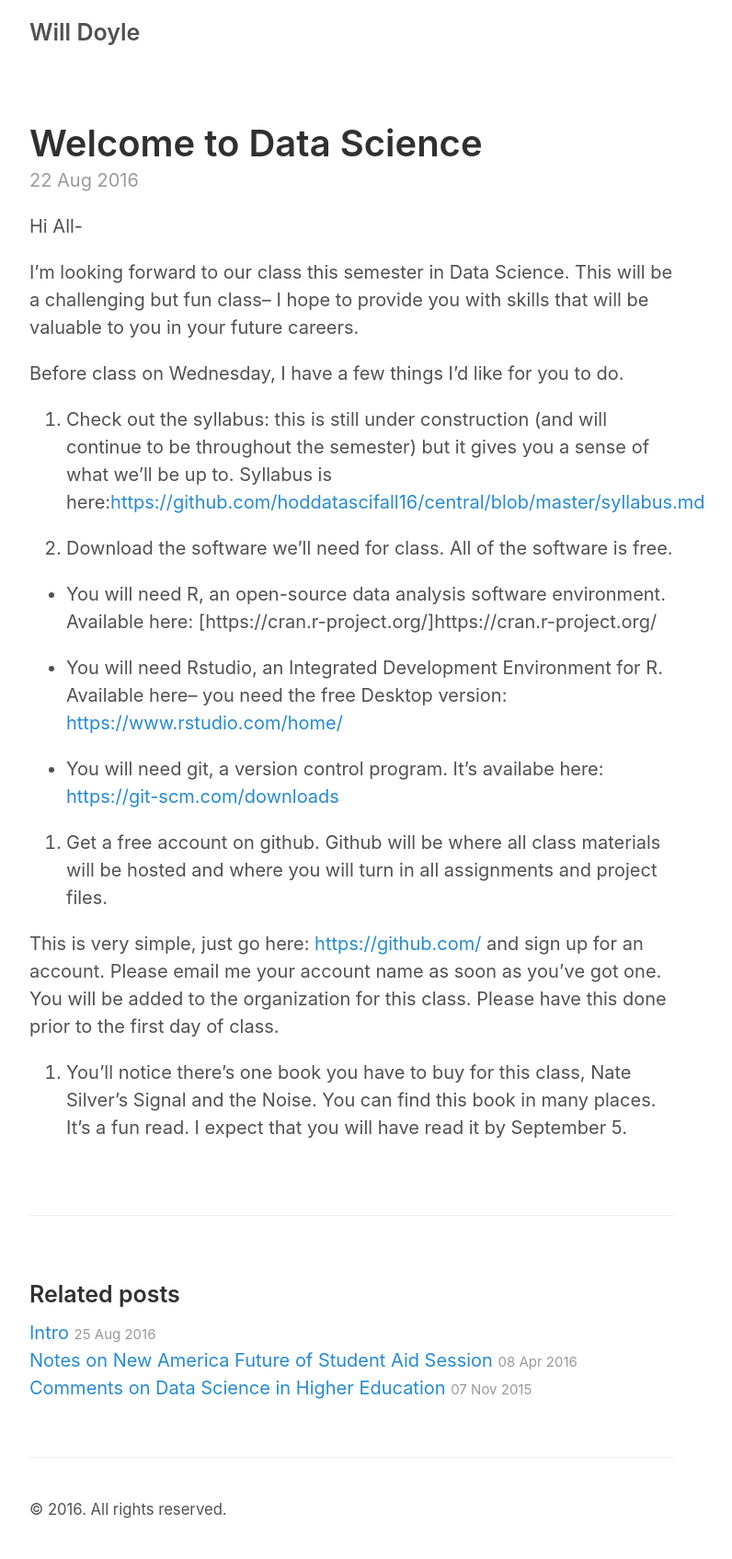
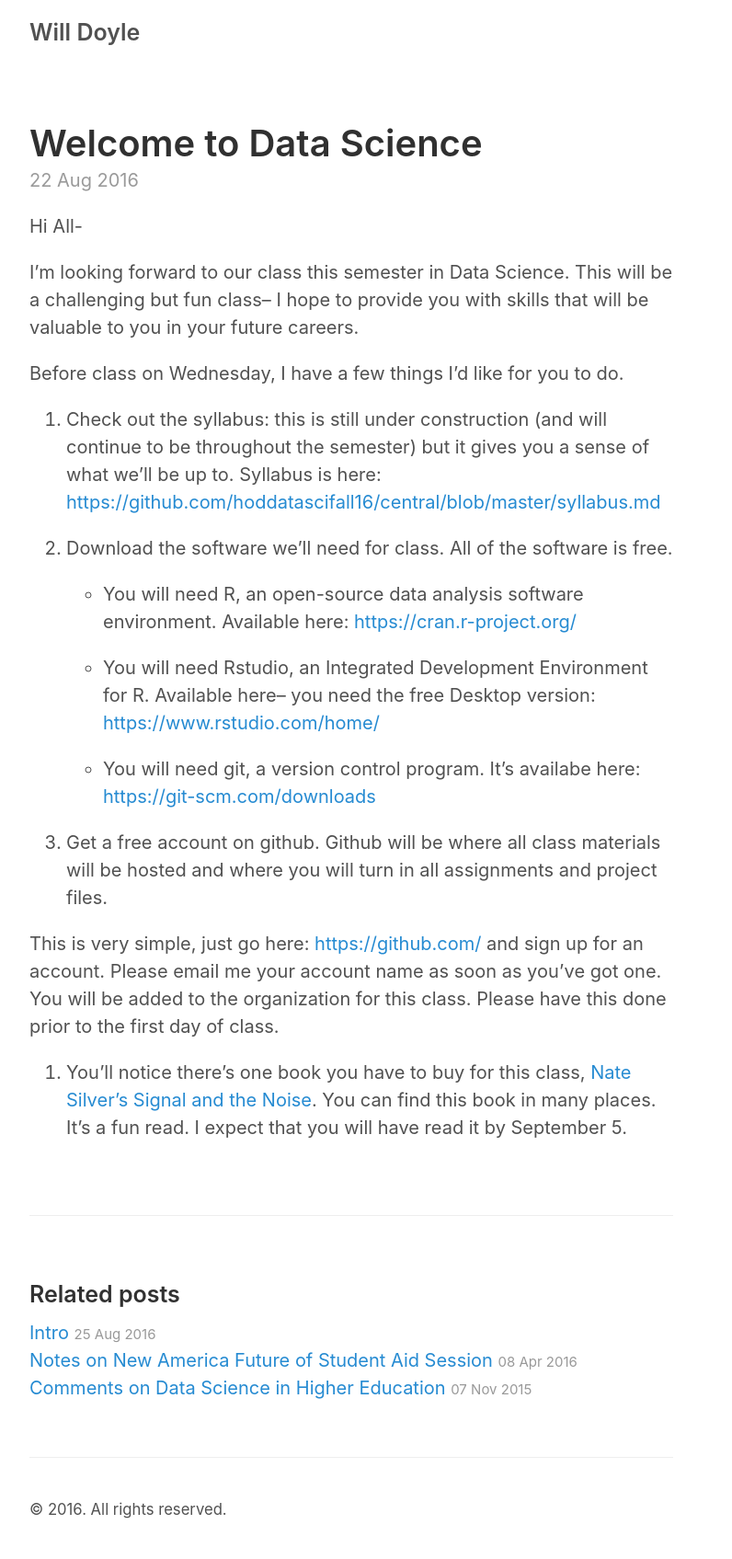
Before and after one commit to wdoyle42/wdoyle42.github.io, a Jekyll site: the page built from _posts/2016-08-22-welcome_to_data_sci.md, in a window 1280 px wide. Shown: the whole page at 92% size, without its empty margins (258-1054 px from the left). Built offline with Jekyll 4.4.1, drawn with Linux system fonts in a browser that asks for light colours; some of the changed lines change nothing that is shown.

Commit message:
Typos, links

```diff
--- a/_posts/2016-08-22-welcome_to_data_sci.md
+++ b/_posts/2016-08-22-welcome_to_data_sci.md
@@ -9,18 +9,18 @@ I'm looking forward to our class this semester in Data Science. This will be a c
 
 Before class on Wednesday, I have a few things I'd like for you to do.
 
-1. Check out the syllabus: this is still under construction (and will continue to be throughout the semester) but it gives you a sense of what we'll be up to. Syllabus is here:[https://github.com/hoddatascifall16/central/blob/master/syllabus.md](https://github.com/hoddatascifall16/central/blob/master/syllabus.md)
+1. Check out the syllabus: this is still under construction (and will continue to be throughout the semester) but it gives you a sense of what we'll be up to. Syllabus is here: [https://github.com/hoddatascifall16/central/blob/master/syllabus.md](https://github.com/hoddatascifall16/central/blob/master/syllabus.md)
 
 2. Download the software we'll need for class. All of the software is free.
 
-  - You will need R, an open-source data analysis software environment. Available here: [https://cran.r-project.org/]https://cran.r-project.org/
+   - You will need R, an open-source data analysis software environment. Available here: [https://cran.r-project.org/](https://cran.r-project.org/)
 
-  - You will need Rstudio, an Integrated Development Environment for R. Available here-- you need the free Desktop version: [https://www.rstudio.com/home/](https://www.rstudio.com/home/)
+   - You will need Rstudio, an Integrated Development Environment for R. Available here-- you need the free Desktop version: [https://www.rstudio.com/home/](https://www.rstudio.com/home/)
 
-  - You will need git, a version control program. It's availabe here: [https://git-scm.com/downloads](https://git-scm.com/downloads)
+   - You will need git, a version control program. It's availabe here:     [https://git-scm.com/downloads](https://git-scm.com/downlo  ads)
 
 3. Get a free account on github. Github will be where all class materials will be hosted and where you will turn in all assignments and project files.
 
 This is very simple, just go here: [https://github.com/](https://github.com/) and sign up for an account. Please email me your account name as soon as you've got one. You will be added to the organization for this class. Please have this done prior to the first day of class.
 
-4. You'll notice there's one book you have to buy for this class, Nate Silver's Signal and the Noise. You can find this book in many places. It's a fun read. I expect that you will have read it by September 5.
+4. You'll notice there's one book you have to buy for this class, [Nate Silver's Signal and the Noise](https://www.amazon.com/Signal-Noise-Many-Predictions-Fail--but/dp/0143125087/ref=sr_1_1?ie=UTF8&qid=1472150752&sr=8-1&keywords=signal+and+the+noise+paperback). You can find this book in many places. It's a fun read. I expect that you will have read it by September 5.
```
